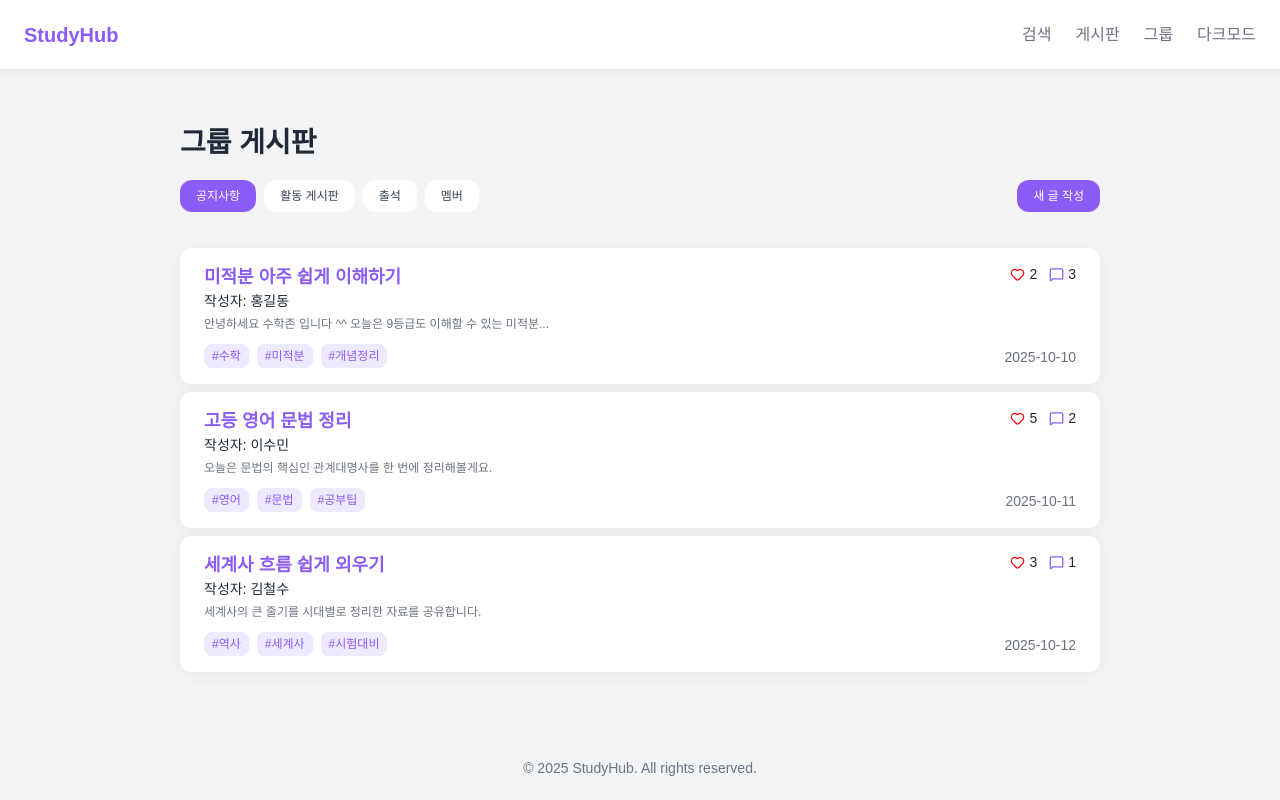
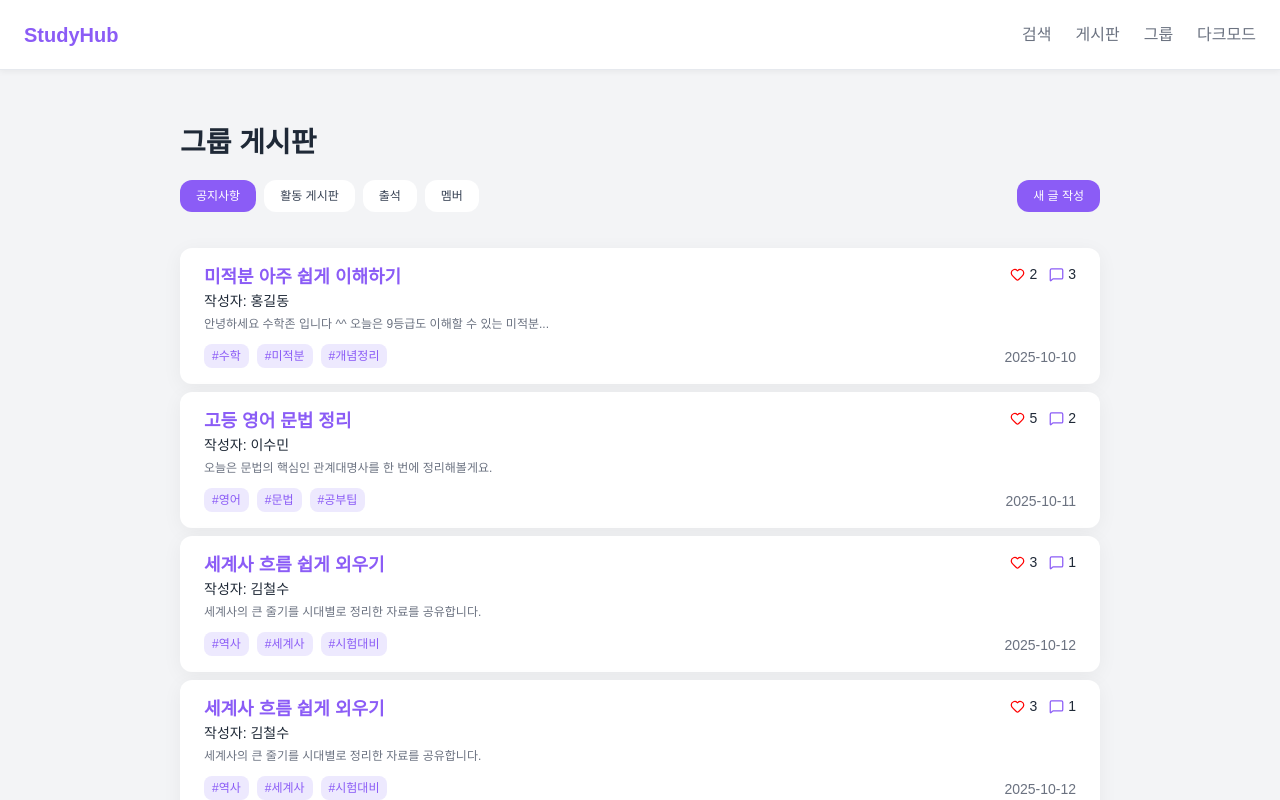
Before and after one commit to prgrms-fe-devcourse/FE7-PROJECT2-TEAM-5, a React (Vite) app: page /groups/postList in a window 1280 px wide. Built offline with nearby package versions, Linux system fonts and the light colour scheme; no server answers.

Commit message:
✨ 그룹 게시판 페이지 페이지네이션 추가

```diff
--- a/src/pages/group/GroupPostListPage.tsx
+++ b/src/pages/group/GroupPostListPage.tsx
@@ -1,6 +1,7 @@
 import { useState } from "react";
 import PostTabContainer from "../../components/PostTabContainer";
 import PostList from "../../components/PostList";
+import PageNation from "../../components/PageNation";
 
 export default function GroupPostListPage() {
 	const [activeTab, setActiveTab] = useState<string>("information");
@@ -45,7 +46,50 @@ export default function GroupPostListPage() {
 			tags: ["역사", "세계사", "시험대비"],
 			date: "2025-10-12",
 		},
+
+		{
+			id: 4,
+			title: "세계사 흐름 쉽게 외우기",
+			content: "세계사의 큰 줄기를 시대별로 정리한 자료를 공유합니다.",
+			author: "김철수",
+			likes: 3,
+			comments: 1,
+			tags: ["역사", "세계사", "시험대비"],
+			date: "2025-10-12",
+		},
+
+		{
+			id: 5,
+			title: "세계사 흐름 쉽게 외우기",
+			content: "세계사의 큰 줄기를 시대별로 정리한 자료를 공유합니다.",
+			author: "김철수",
+			likes: 3,
+			comments: 1,
+			tags: ["역사", "세계사", "시험대비"],
+			date: "2025-10-12",
+		},
+
+		{
+			id: 6,
+			title: "세계사 흐름 쉽게 외우기",
+			content: "세계사의 큰 줄기를 시대별로 정리한 자료를 공유합니다.",
+			author: "김철수",
+			likes: 3,
+			comments: 1,
+			tags: ["역사", "세계사", "시험대비"],
+			date: "2025-10-12",
+		},
 	];
+
+	const postsPerPage = 4;
+	const [currentPage, setCurrentPage] = useState(1);
+
+	const totalPages = Math.ceil(posts.length / postsPerPage);
+
+	const displayedPosts = posts.slice(
+		(currentPage - 1) * postsPerPage,
+		currentPage * postsPerPage,
+	);
 
 	return (
 		<div className="mx-auto w-[1000px] px-10">
@@ -58,8 +102,15 @@ export default function GroupPostListPage() {
 
 			<div className="mt-8">
 				{/* 나중에 연결하면 post_type과 그룹id도 같이 넘겨야 함 */}
-				<PostList posts={posts} />
+				<PostList posts={displayedPosts} />
 			</div>
+
+			{/* <PageNation /> */}
+			<PageNation
+				currentPage={currentPage}
+				totalPages={totalPages}
+				onPageChange={setCurrentPage}
+			/>
 		</div>
 	);
 }
```
